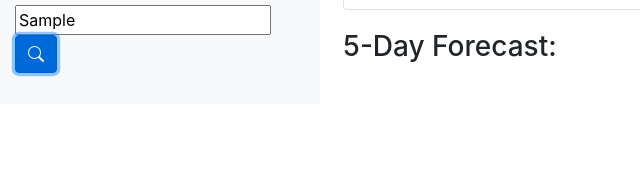
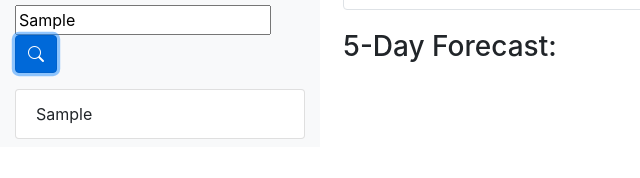
Before and after one commit to LeandriB/weather_dashboard, a plain HTML site: page index.html in a window 1280 px wide. Both pictures are taken after typing "Sample" into the empty fields and a click on the button 36 px from the left and 157 px from the top of the page. Shown: the part 104-282 px from the top of the page, 0-640 px from the left. Drawn offline with nearby package versions, Linux system fonts and the light colour scheme; no server answers.

Commit message:
added persistence with localStorage

```diff
--- a/assets/js/script.js
+++ b/assets/js/script.js
@@ -3,10 +3,10 @@ var apiKey = "2d9b25ee134843d01ae430cf350f205b";
 var today = moment().format("L");
 
 var citySearched = $("#searchCity");
-var searchHistoryList = [];
+var searchHistory = [];
 
 
-// function for current condition
+// Function for getting city data from API
 var getCityInfo = function(city) {
 
     var queryURL = "https://api.openweathermap.org/data/2.5/weather?q=" + city + "&units=imperial&appid=" + apiKey;
@@ -130,10 +130,25 @@ var forecast = function(latitude, longitude) {
 }
 
 
-// Event Listeners
+// Event Listeners and localStorage
 $("#searchButton").on("click", function(event) {
     event.preventDefault();
 
     var city = citySearched.val().trim();
     getCityInfo(city);
+    if (!searchHistory.includes(city)) {
+        searchHistory.push(city);
+        var searchedCity = $(`
+            <li class="list-group-item">${city}</li>
+            `);
+        $("#searchHistory").append(searchedCity);
+    };
+
+    localStorage.setItem("city", JSON.stringify(searchHistory));
+    console.log(searchHistory);;
 });
+
+$(document).on("click", ".list-group-item", function() {
+    var listCity = $(this).text();
+    getCityInfo(listCity);
+});
--- a/index.html
+++ b/index.html
@@ -37,7 +37,7 @@
                     <!-- Search History -->
                     <div class="row mt-3">
                         <div class="col-12">
-                            <ul id="searchHistoryList" class="list-group">
+                            <ul id="searchHistory" class="list-group">
                             <!-- TODO: Append list items here -->
                             </ul>
                         </div>
```
